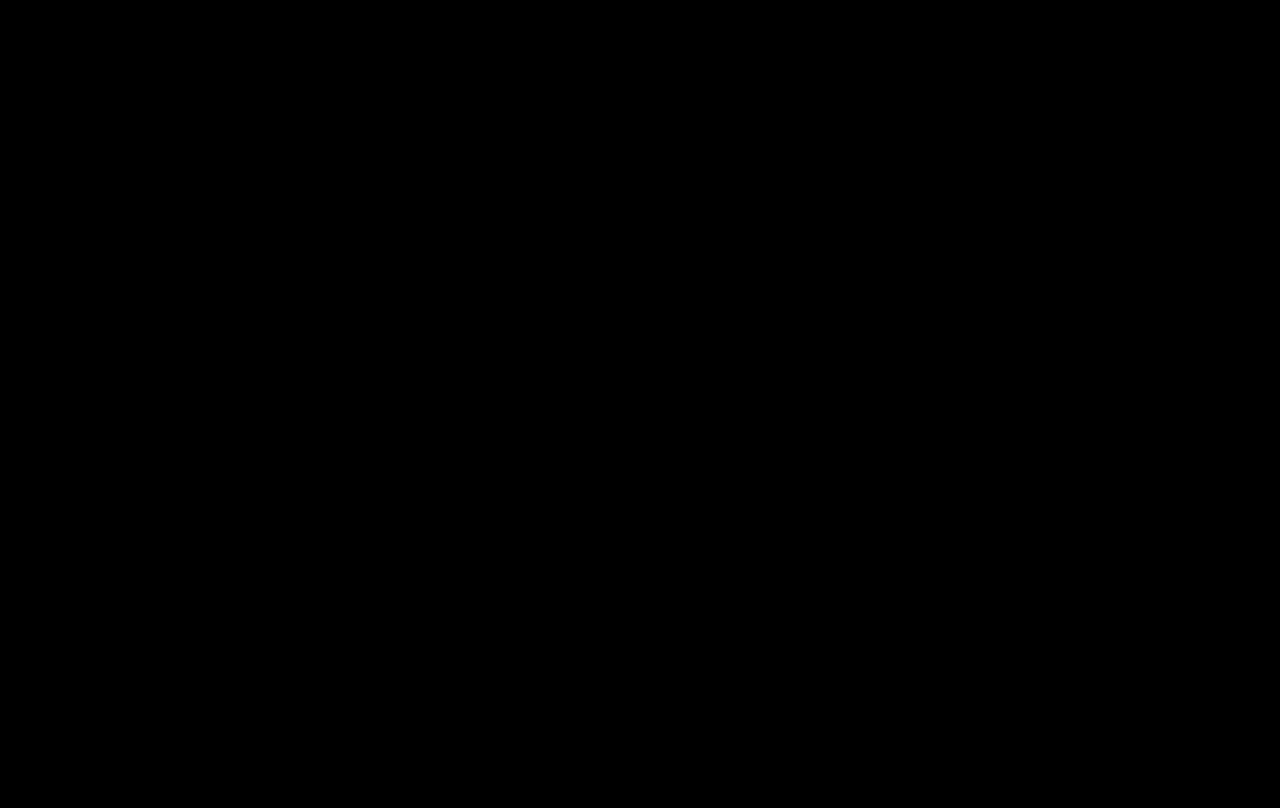
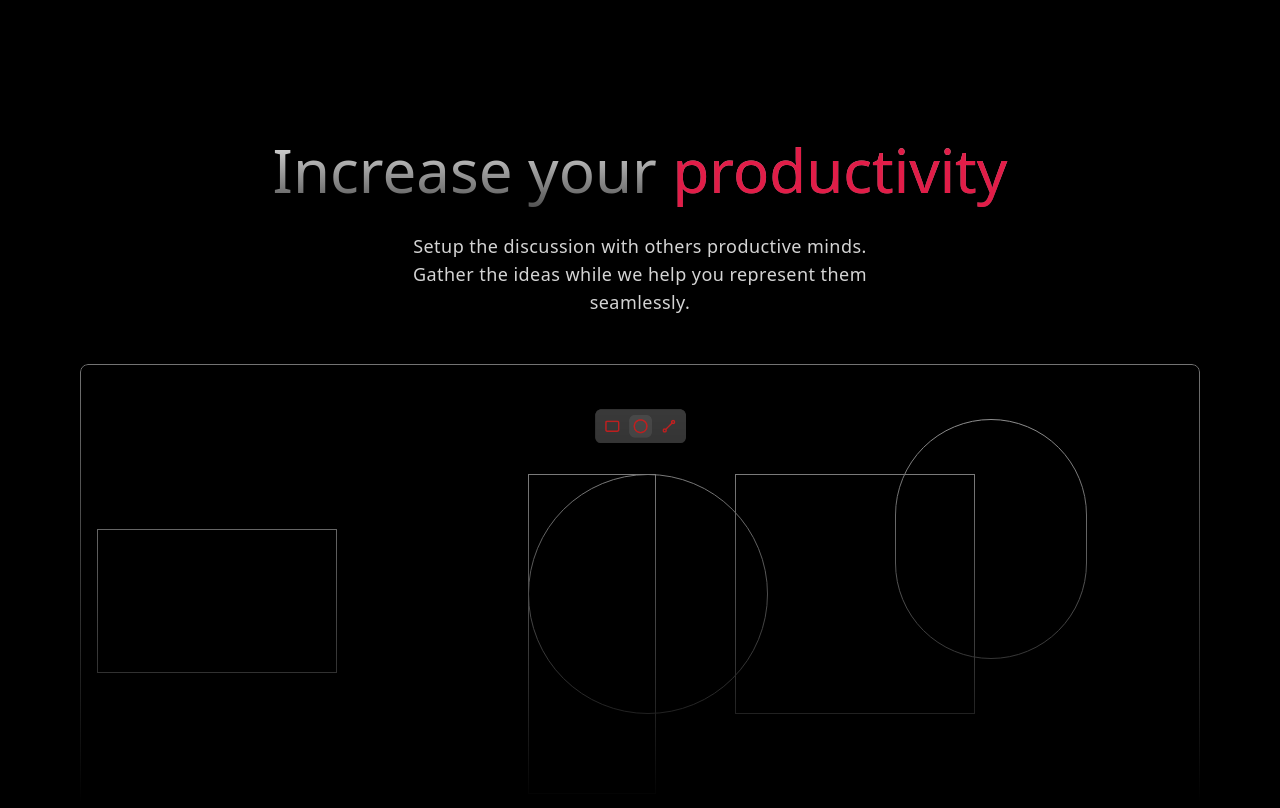
Before and after one commit to pranavtartey/exclidraw-main, a Next.js app in the folder apps/frontend/: page / in a window 1280 px wide. Shown: the part 1180-1988 px from the top of the page. Before the commit the page ends 1232 px from the top, so only its background shows below. Built offline with nearby package versions, Linux system fonts and the light colour scheme.

Commit message:
added the product showcase section

```diff
--- a/apps/frontend/app/globals.css
+++ b/apps/frontend/app/globals.css
@@ -6,7 +6,10 @@
     .section-heading {
         @apply text-white text-5xl sm:text-6xl text-center font-medium bg-gradient-to-b from-white to-neutral-700 text-transparent bg-clip-text
     }
-    .section-description {
+    .section-description-short {
         @apply sm:text-lg text-neutral-300 text-center tracking-wide max-w-sm mx-auto
     }
+    .section-description {
+        @apply sm:text-lg text-neutral-300 text-center tracking-wide max-w-lg mx-auto
+    }
 }
--- a/apps/frontend/app/page.tsx
+++ b/apps/frontend/app/page.tsx
@@ -1,5 +1,6 @@
 import Header from "@/sections/Header";
 import Hero from "@/sections/Hero";
+import ProductShowcase from "@/sections/ProductShowcase";
 import Services from "@/sections/Services";
 import Link from "next/link";
 
@@ -9,6 +10,7 @@ export default function Home() {
       <Header />
       <Hero />
       <Services />
+      <ProductShowcase />
     </main>
   );
 }
--- a/apps/frontend/sections/Header.tsx
+++ b/apps/frontend/sections/Header.tsx
@@ -2,7 +2,7 @@ import Navbar from "@/components/Navbar";
 
 const Header = () => {
   return (
-    <header className="fixed w-full top-4">
+    <header className="fixed w-full top-4 z-10">
       <div className="container">
         <Navbar />
       </div>
--- /dev/null
+++ b/apps/frontend/sections/ProductShowcase.tsx
@@ -0,0 +1,30 @@
+import canvas_0_ss from "@/assets/canvas_0_ss.png";
+import Image from "next/image";
+
+const ProductShowcase = () => {
+  return (
+    <section className="py-[72px]">
+      <div className="container">
+        <div className="mb-12">
+          <h2 className="section-heading py-4 mb-4">
+            Increase your <span className="text-rose-600">productivity</span>
+          </h2>
+          <p className="section-description ">
+            Setup the discussion with others productive minds. Gather the ideas
+            while we help you represent them seamlessly.
+          </p>
+        </div>
+        <div className="border border-neutral-500 p-4 rounded-lg [mask-image:linear-gradient(to_bottom,black,transparent_80%)] relative">
+            <div className="absolute top-[30%] h-10 md:h-20 lg:h-36 w-20 md:w-40 lg:w-60 border border-neutral-400"/>
+            <div className="absolute top-[20%] left-[40%] h-20 md:h-40 lg:h-60 w-20 md:w-40 lg:w-60 rounded-full border border-neutral-400"/>
+            <div className="absolute top-[20%] left-[40%] h-32 md:h-64 lg:h-80 w-8 md:w-16 lg:w-32 border border-neutral-400"/>
+            <div className="absolute top-[20%] right-[20%] h-20 md:h-40 lg:h-60 w-14 md:w-36 lg:w-60 border border-neutral-400"/>
+            <div className="absolute top-[10%] right-[10%] h-20 md:h-40 lg:h-60 w-14 md:w-32 lg:w-48 border border-neutral-400 rounded-full"/>
+          <Image src={canvas_0_ss} alt="product-image" />
+        </div>
+      </div>
+    </section>
+  );
+};
+
+export default ProductShowcase;
--- a/apps/frontend/sections/Services.tsx
+++ b/apps/frontend/sections/Services.tsx
@@ -12,9 +12,9 @@ const Services = () => {
         </div> */}
         <div>
           <div className="relative overflow-hidden">
-            <div className="border border-neutral-300 h-7 [mask-image:linear-gradient(to_bottom,black,transparent_80%)] rounded-full" />
+            <div className="border border-neutral-500 h-7 [mask-image:linear-gradient(to_bottom,black,transparent_80%)] rounded-full" />
             <div className="absolute -top-1/2 -translate-x-1/2 left-1/2 -translate-y-1/2 bg-[linear-gradient(to_bottom,rgba(193,52,57,0.3),rgba(193,52,57,0.8))] border h-60 w-60  blur-3xl " />
-            <p className="section-description mt-4">
+            <p className="section-description-short mt-4">
               Trusted by 1000+ users, backed by these technologies that never let you down.
             </p>
             <div className="w-fit md:w-[400px] lg:w-[800px] mx-auto mt-10">
```
